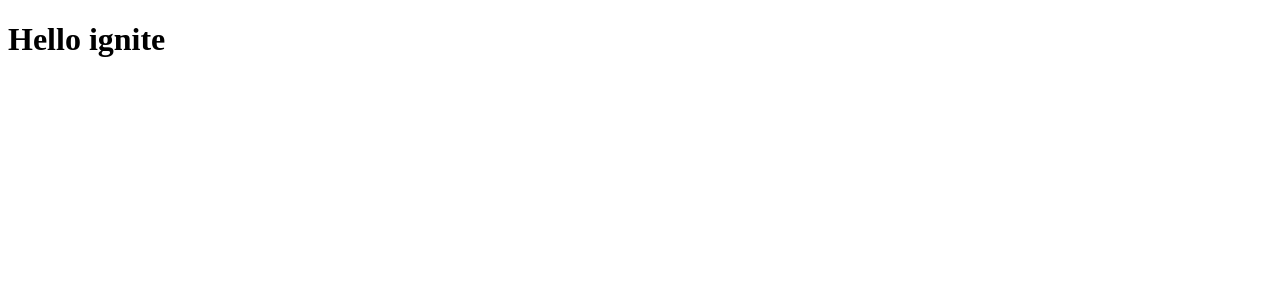
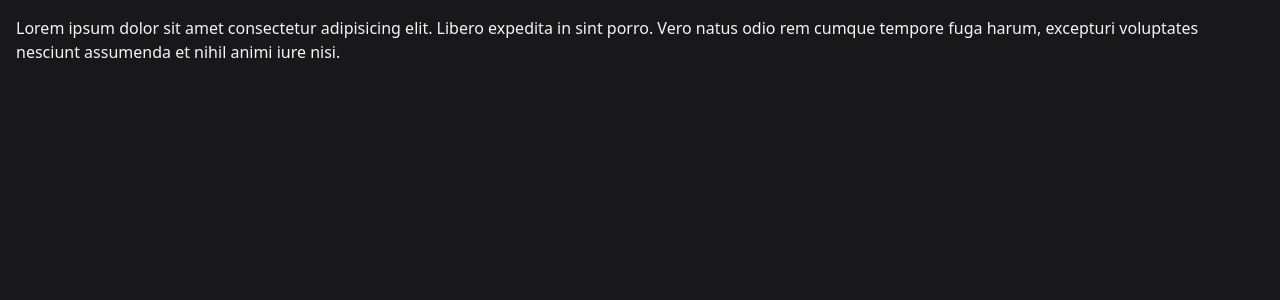
Before and after one commit to nittosantos/event-platform, a React (Vite) app: page / in a window 1280 px wide. Shown: the top 300 px of the page. Built offline with nearby package versions, Linux system fonts and the light colour scheme.

Commit message:
adicionando apollo e graphql

```diff
--- a/package.json
+++ b/package.json
@@ -8,6 +8,8 @@
     "preview": "vite preview"
   },
   "dependencies": {
+    "@apollo/client": "^3.6.9",
+    "graphql": "^16.5.0",
     "react": "^18.0.0",
     "react-dom": "^18.0.0"
   },
--- a/src/App.tsx
+++ b/src/App.tsx
@@ -1,8 +1,10 @@
 function App() {
   return (
-    <div>
-      <h1>Hello ignite</h1>
-    </div>
+    <h1 className="p-4">
+      Lorem ipsum dolor sit amet consectetur adipisicing elit. Libero expedita
+      in sint porro. Vero natus odio rem cumque tempore fuga harum, excepturi
+      voluptates nesciunt assumenda et nihil animi iure nisi.
+    </h1>
   );
 }
 
--- a/src/styles/global.css
+++ b/src/styles/global.css
@@ -1,3 +1,7 @@
 @tailwind base;
 @tailwind components;
 @tailwind utilities;
+
+body {
+  @apply bg-zinc-900 text-zinc-100;
+}
```
Also changed, not shown: src/main.tsx (+7 -5 lines), 2 other files (tests, documents, lock files or other folders).
